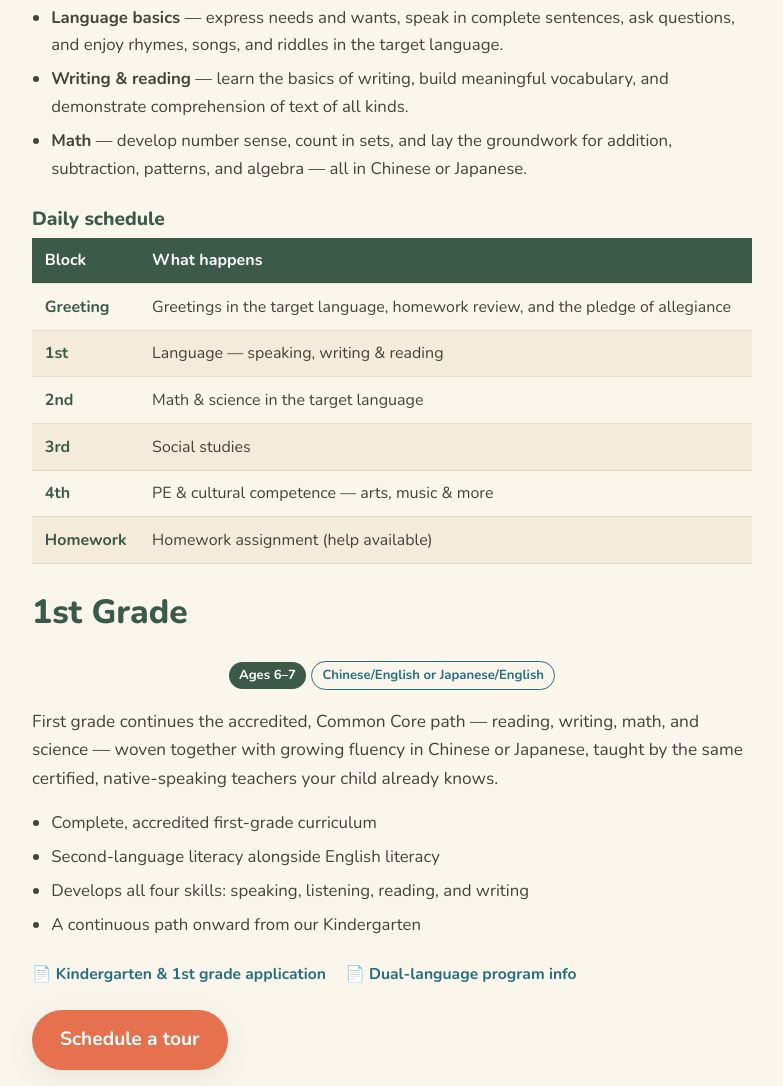
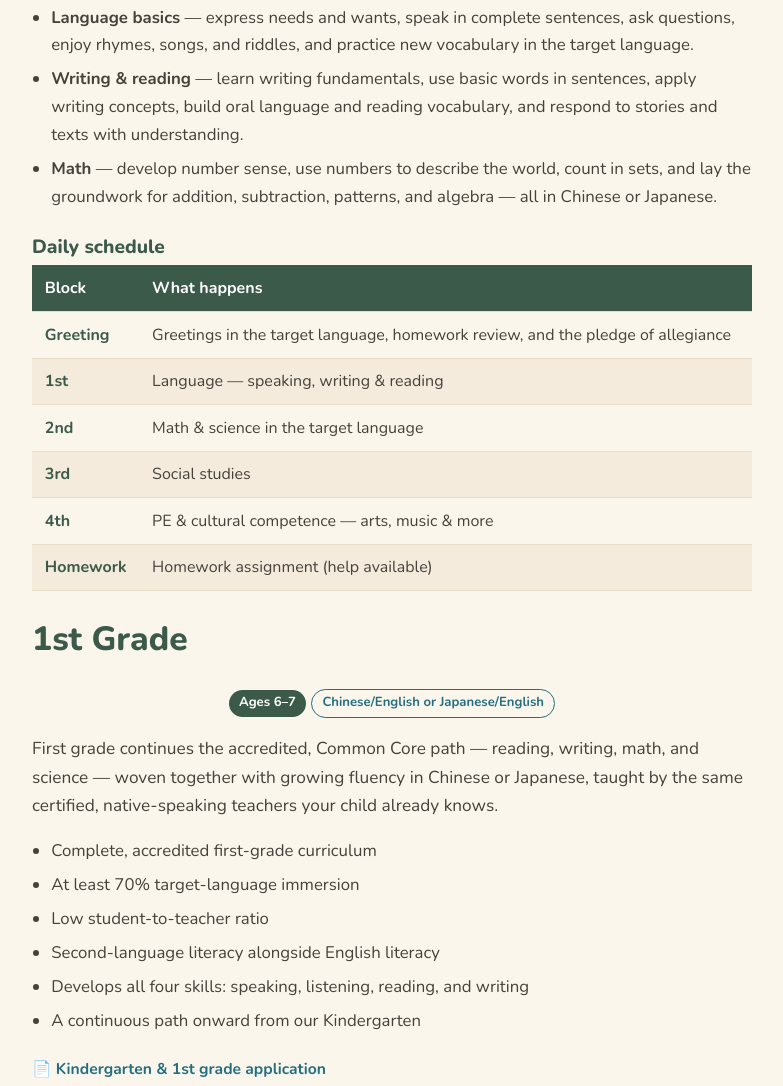
Before and after one commit to parryying/apls-website, a plain HTML site: page kindergarten.html in a window 1280 px wide. Shown: the part 1184-2270 px from the top of the page, without its empty margins (248-1031 px from the left). Drawn offline with nearby package versions, Linux system fonts and the light colour scheme.

Commit message:
Embed dual-language program details

```diff
--- a/kindergarten.html
+++ b/kindergarten.html
@@ -129,9 +129,9 @@
       </ul>
       <h3>Our approach</h3>
       <ul class="prog-highlights">
-        <li><strong>Language basics</strong> — express needs and wants, speak in complete sentences, ask questions, and enjoy rhymes, songs, and riddles in the target language.</li>
-        <li><strong>Writing &amp; reading</strong> — learn the basics of writing, build meaningful vocabulary, and demonstrate comprehension of text of all kinds.</li>
-        <li><strong>Math</strong> — develop number sense, count in sets, and lay the groundwork for addition, subtraction, patterns, and algebra — all in Chinese or Japanese.</li>
+        <li><strong>Language basics</strong> — express needs and wants, speak in complete sentences, ask questions, enjoy rhymes, songs, and riddles, and practice new vocabulary in the target language.</li>
+        <li><strong>Writing &amp; reading</strong> — learn writing fundamentals, use basic words in sentences, apply writing concepts, build oral language and reading vocabulary, and respond to stories and texts with understanding.</li>
+        <li><strong>Math</strong> — develop number sense, use numbers to describe the world, count in sets, and lay the groundwork for addition, subtraction, patterns, and algebra — all in Chinese or Japanese.</li>
       </ul>
       <h3>Daily schedule</h3>
       <table class="schedule-table">
@@ -157,6 +157,8 @@
       </p>
       <ul class="prog-highlights">
         <li>Complete, accredited first-grade curriculum</li>
+        <li>At least 70% target-language immersion</li>
+        <li>Low student-to-teacher ratio</li>
         <li>Second-language literacy alongside English literacy</li>
         <li>Develops all four skills: speaking, listening, reading, and writing</li>
         <li>A continuous path onward from our Kindergarten</li>
@@ -164,7 +166,6 @@
 
       <p class="prog-downloads">
         <a href="pdfs/Kindergarten-1st-Grade-Application.pdf" target="_blank" rel="noopener">📄 Kindergarten &amp; 1st grade application</a>
-        <a href="pdfs/Dual-Language-K-1st-Info.pdf" target="_blank" rel="noopener">📄 Dual-language program info</a>
       </p>
       <a href="tour.html" class="btn btn-primary">Schedule a tour</a>
       <p class="back-link"><a href="programs.html">← All programs</a></p>
```
